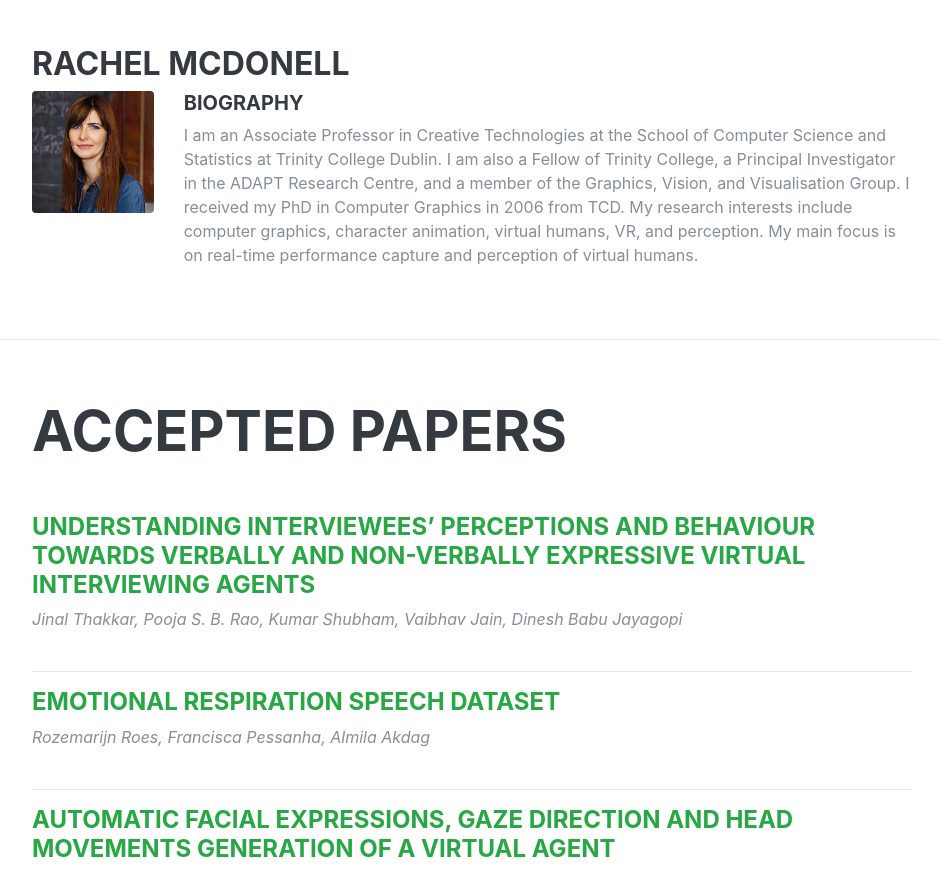
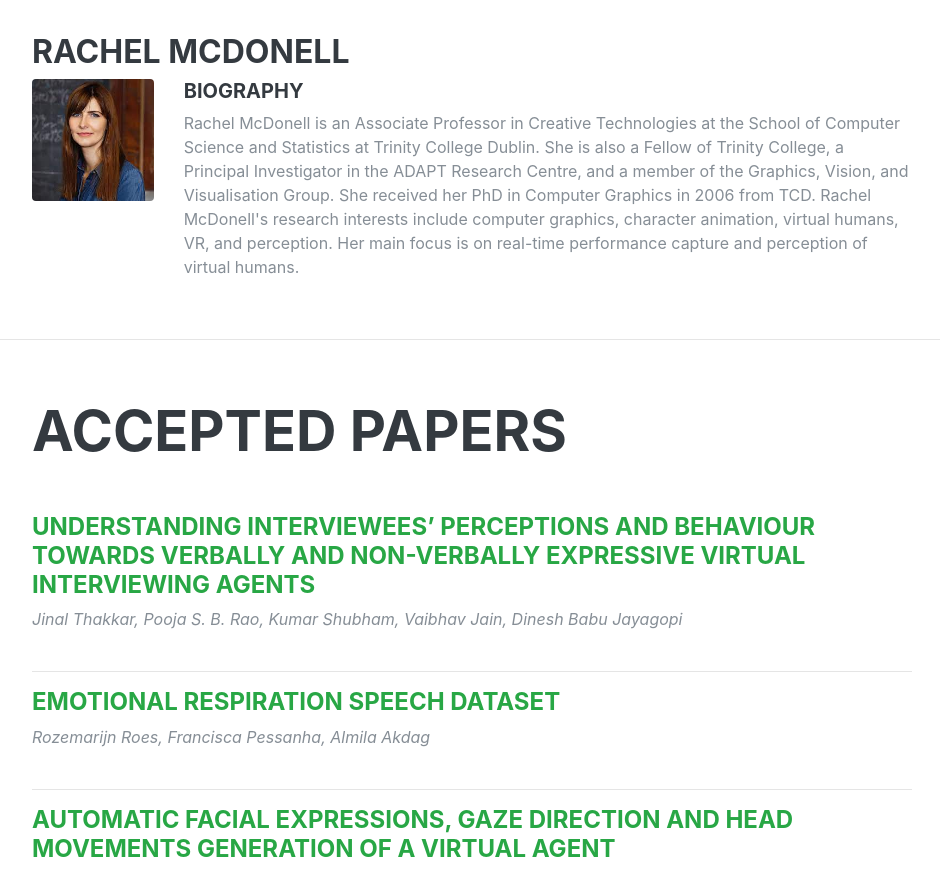
Before and after one commit to genea-workshop/2023, a website: page workshop/index.html in a window 1280 px wide. Shown: the part 2064-2935 px from the top of the page, without its empty margins (320-1260 px from the left). Drawn offline with Linux system fonts and the light colour scheme; a web font is replaced by a local one.

Commit message:
updated bio

```diff
--- a/workshop/index.html
+++ b/workshop/index.html
@@ -281,7 +281,7 @@
           <div class="col-2"><a href="https://www.scss.tcd.ie/Rachel.McDonnell/"><img src="/2023/img/rachel.jpg"
             style=" margin-right: 30px; margin-bottom: 10px" class="img-fluid rounded" alt="Rachel McDonell"></a></div>
           <div class="col-10"><h5>Biography</h5>
-            I am an Associate Professor in Creative Technologies at the School of Computer Science and Statistics at Trinity College Dublin. I am also a Fellow of Trinity College, a Principal Investigator in the ADAPT Research Centre, and a member of the Graphics, Vision, and Visualisation Group. I received my PhD in Computer Graphics in 2006 from TCD. My research interests include computer graphics, character animation, virtual humans, VR, and perception. My main focus is on real-time performance capture and perception of virtual humans.
+            Rachel McDonell is an Associate Professor in Creative Technologies at the School of Computer Science and Statistics at Trinity College Dublin. She is also a Fellow of Trinity College, a Principal Investigator in the ADAPT Research Centre, and a member of the Graphics, Vision, and Visualisation Group. She received her PhD in Computer Graphics in 2006 from TCD. Rachel McDonell's research interests include computer graphics, character animation, virtual humans, VR, and perception. Her main focus is on real-time performance capture and perception of virtual humans.
 
             <!--
             <br>
```
